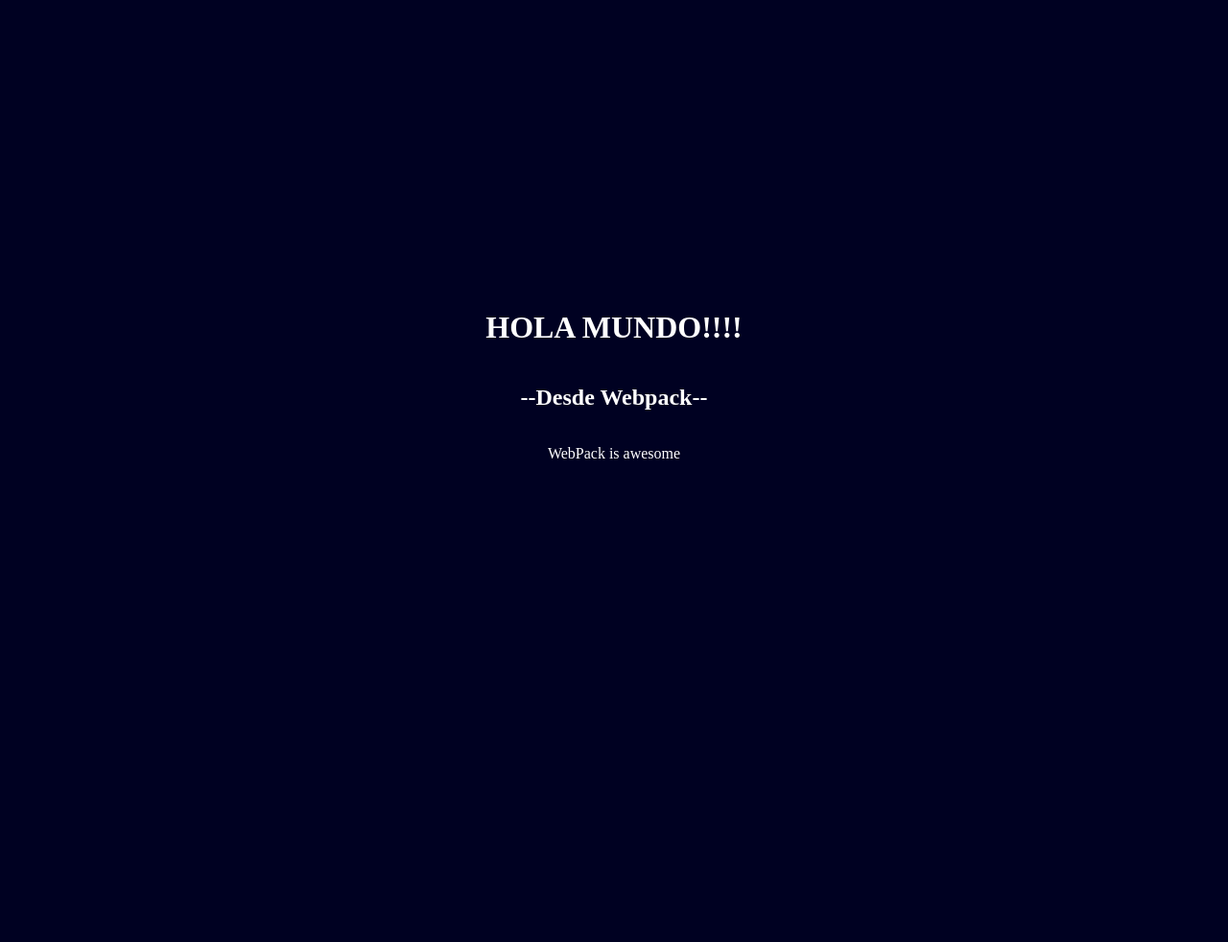
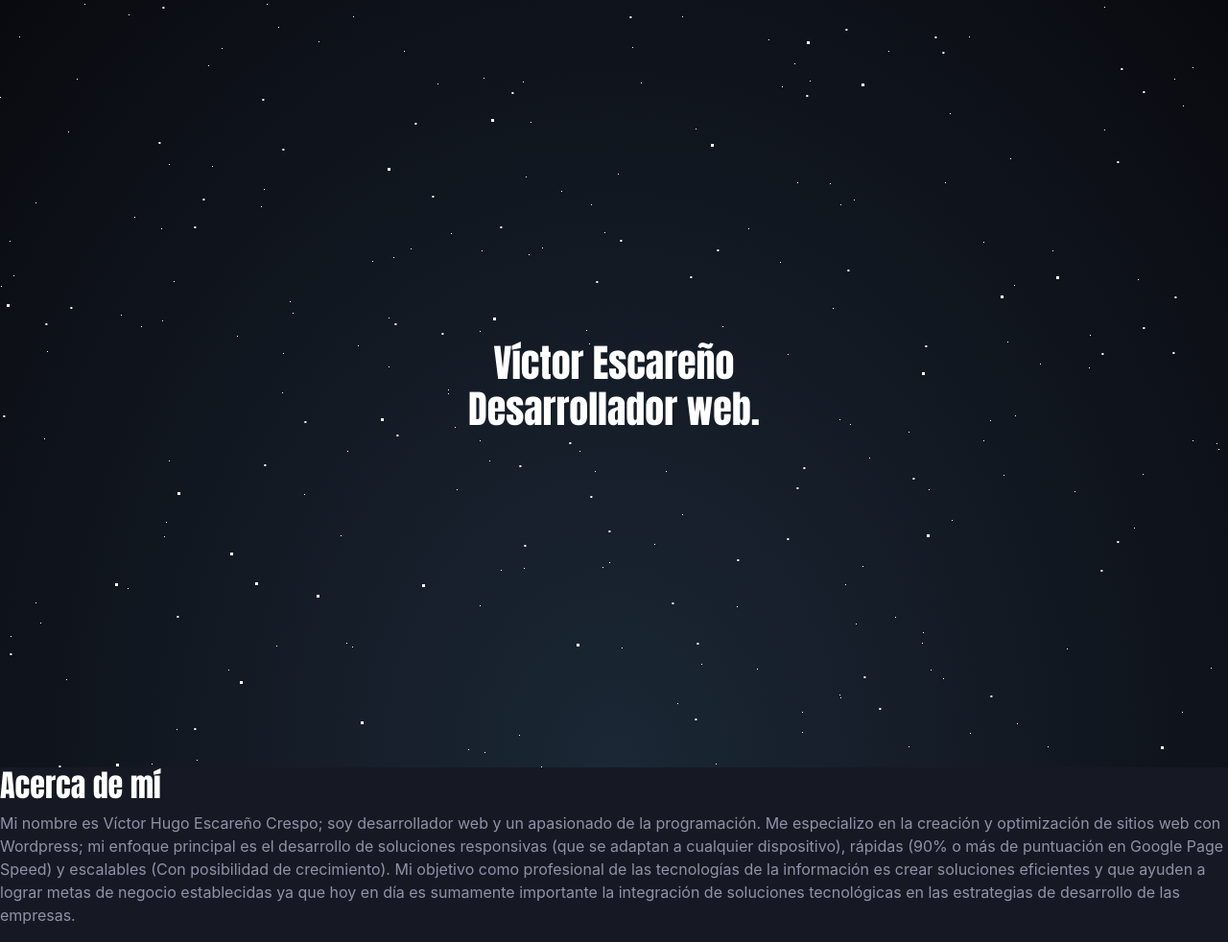
Before and after one commit to Victor3790/Portfolio, a website built with webpack: page src/index.html in a window 1280 px wide. Shown: the whole page at 96% size. Before the commit the page ends 800 px from the top, so only its background shows below. Built offline with nearby package versions, Linux system fonts and the light colour scheme.

Commit message:
The header was added

```diff
--- a/src/index.html
+++ b/src/index.html
@@ -4,11 +4,39 @@
   <meta charset="UTF-8">
   <meta name="viewport" content="width=device-width, initial-scale=1.0">
   <meta http-equiv="X-UA-Compatible" content="ie=edge">
-  <title>Document</title>
+  <link href="https://fonts.googleapis.com/css?family=Anton|Roboto&display=swap" rel="stylesheet">
+  <title>Portafolio | Víctor Escareño</title>
 </head>
 <body>
-  <h1>HOLA MUNDO!!!!</h1>
-  <h2>--Desde Webpack--</h2>
-  <p>WebPack is awesome</p>
+  <header>
+    <div id="stars"></div>
+    <div id="stars2"></div>
+    <div id="stars3"></div>
+    <div id="headerText">
+      <h1>Víctor Escareño <br> Desarrollador web.</h1>
+    </div>
+  </header>
+  <main>
+    <section id="about">
+      <h2>Acerca de mí</h2>
+      <p>
+          Mi nombre es Víctor Hugo Escareño Crespo;
+          soy desarrollador web y un apasionado de la
+          programación. Me especializo en la creación
+          y optimización de sitios web con Wordpress;
+          mi enfoque principal es el desarrollo de
+          soluciones responsivas (que se adaptan a
+          cualquier dispositivo), rápidas (90% o más
+          de puntuación en Google Page Speed) y
+          escalables (Con posibilidad de crecimiento).
+          Mi objetivo como profesional de las tecnologías
+          de la información es crear soluciones eficientes
+          y que ayuden a lograr metas de negocio establecidas
+          ya que hoy en día es sumamente importante la
+          integración de soluciones tecnológicas en las
+          estrategias de desarrollo de las empresas.
+      </p>
+    </section>
+  </main>
 </body>
 </html>
--- a/src/scss/main.scss
+++ b/src/scss/main.scss
@@ -1,15 +1,54 @@
-$background: #000122;
-$text: #fff;
+/*Sass style sheet for my portfolio
+**Author: Víctor Hugo Escareño Crespo
+**Start date: 07/18/2019 13:30
+**End date:
+*/
+
+//Fonts and colors
+$backgroundColor: #161923;
+$green: #44dfab;
+$textColor: #9092a7;
+$titleColor: #fff;
+$titleFont: 'Anton', sans-serif;
+$textFont: 'Roboto', sans-serif;
+
+//Bootstrap imports
+@import "~bootstrap/scss/functions";
+@import "~bootstrap/scss/variables";
+@import "~bootstrap/scss/mixins";
+
+@import "~bootstrap/scss/reboot";
+@import "~bootstrap/scss/type";
+@import "~bootstrap/scss/grid";
+
+@import "starBackground.scss";
 
 body{
-  width: 100vw;
+  min-width: 320px;
+  background-color: $backgroundColor;
+  color: $textColor;
+}
+
+h1, h2{
+  font-family: $titleFont;
+  color: $titleColor;
+}
+
+header{
   height: 100vh;
   padding: 0;
   margin: 0;
+  background: radial-gradient(ellipse at bottom, #1B2735 0%, #090A0F 100%);
+  overflow: hidden;
+}
+
+#headerText{
+  width: 100%;
+  height: 100%;
   display: flex;
-  flex-direction: column;
+  align-items: center;
   justify-content: center;
-  align-items: center;
-  background-color: $background;
-  color: $text;
+  h1{
+    text-align: center;
+  }
 }
--- /dev/null
+++ b/src/scss/starBackground.scss
@@ -0,0 +1,52 @@
+/*
+**Parallax star background in css
+**Code from https://codepen.io/saransh/pen/BKJun
+*/
+
+//n is the number of stars required
+@function multiple-box-shadow ($n){
+  $value: '#{random(2000)}px #{random(2000)}px #FFF';
+
+  @for $i from 2 through $n{
+    $value: '#{$value}, #{random(2000)}px #{random(2000)}px #FFF';
+  }
+
+  @return unquote($value);
+}
+
+$shadows-small: multiple-box-shadow(700);
+$shadows-medium: multiple-box-shadow(200);
+$shadows-big: multiple-box-shadow(100);
+
+#stars{
+  width: 1px;
+  height: 1px;
+  background: transparent;
+  box-shadow: $shadows-small;
+  animation: animStar 100s linear infinite;
+}
+
+#stars2{
+  width: 2px;
+  height: 2px;
+  background: transparent;
+  box-shadow: $shadows-medium;
+  animation: animStar 150s linear infinite;
+}
+
+#stars3{
+  width: 3px;
+  height: 3px;
+  background: transparent;
+  box-shadow: $shadows-big;
+  animation: animStar 200s linear infinite;
+}
+
+@keyframes animStar{
+  from{
+    transform: translateX(0px);
+  }
+  to{
+    transform: translateX(-2000px);
+  }
+}
```
